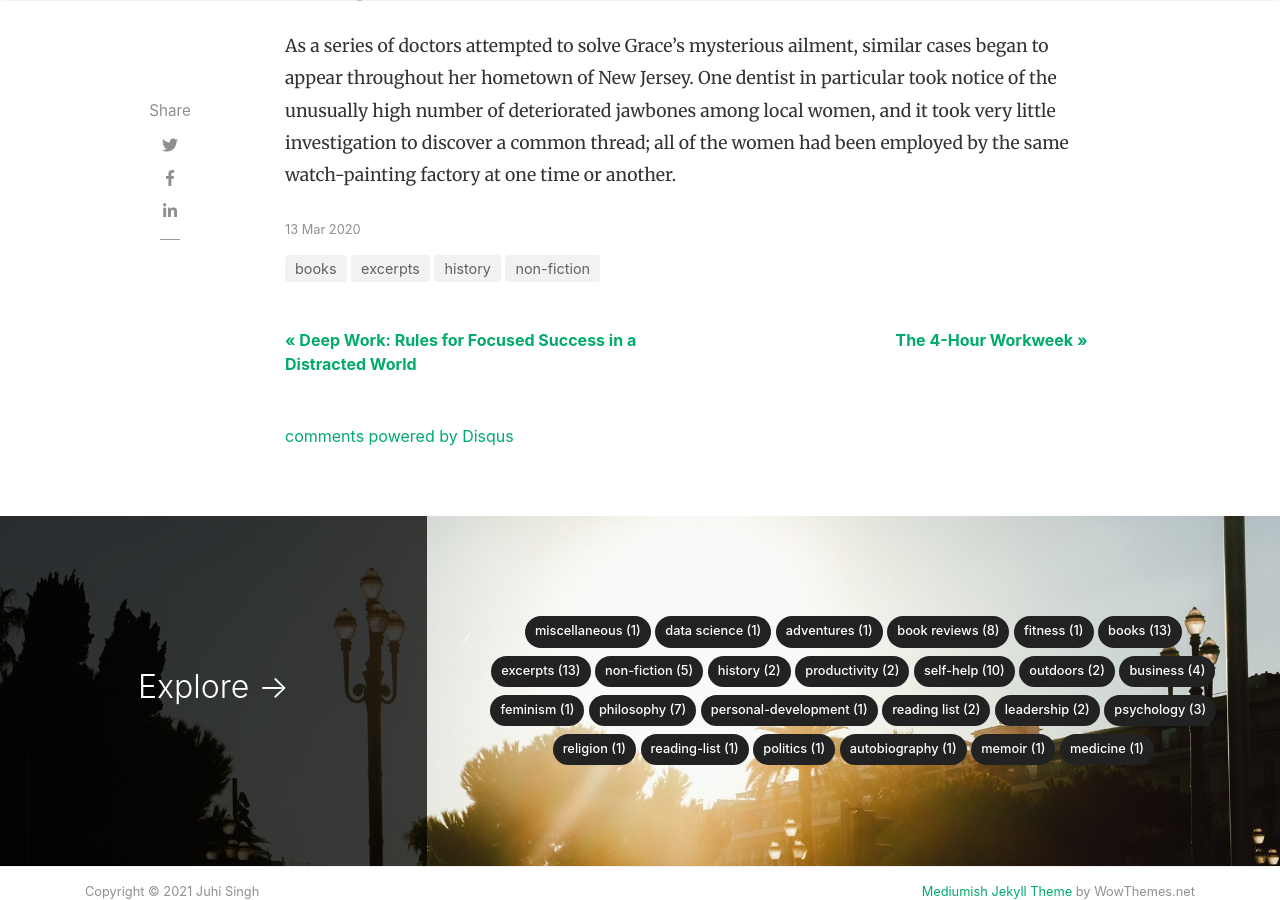
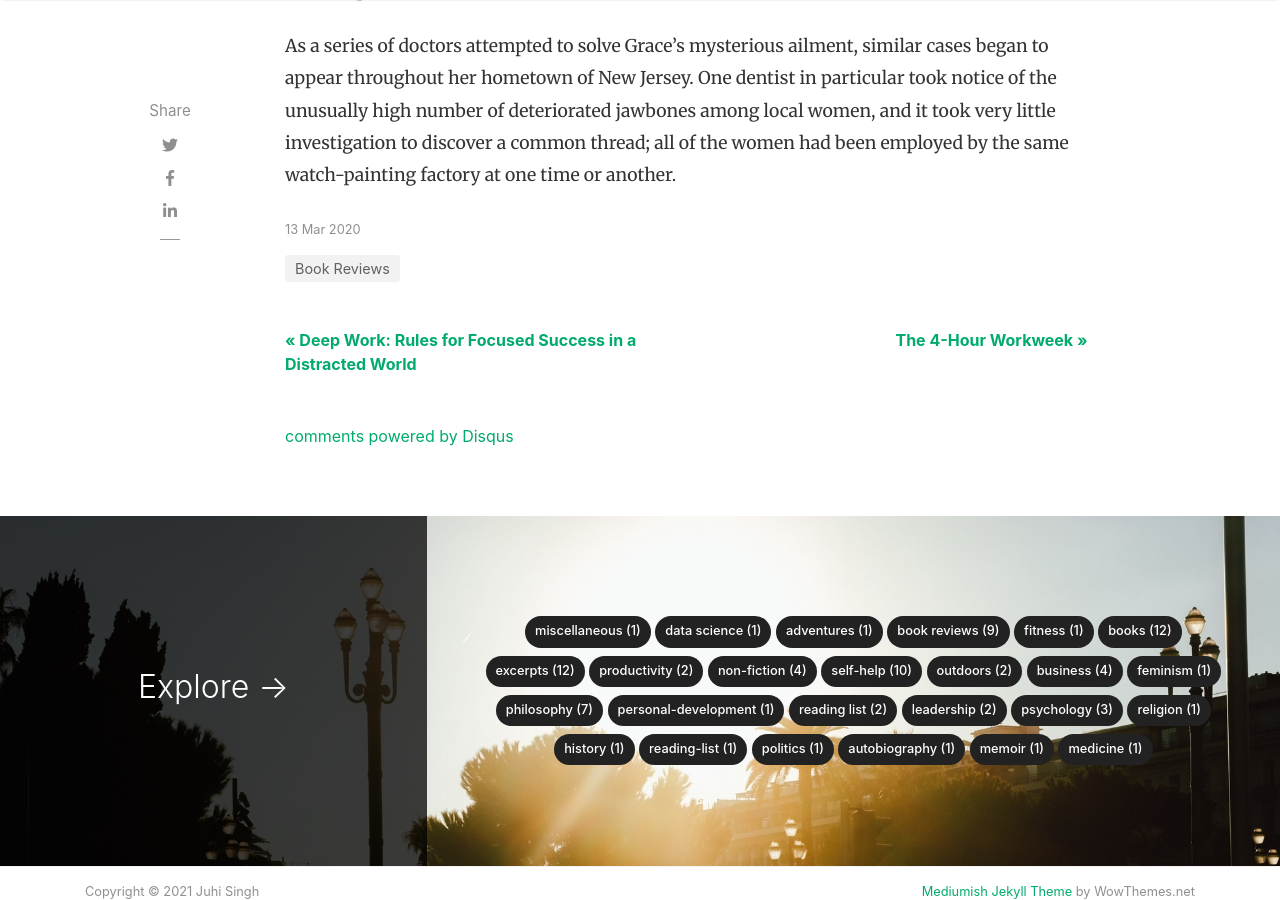
Before and after one commit to jsingh41/jsingh41.github.io, a Jekyll site: the page built from _posts/2020-03-13-radium_girls.md, in a window 1280 px wide and 900 px high, scrolled down 2104 px. Built offline with Jekyll 4.4.1, drawn with Linux system fonts in a browser that asks for light colours; nearby versions of some CDN libraries; comment, search, counter and statistics services are not loaded.

Commit message:
Update 2020-03-13-radium_girls.md

```diff
--- a/_posts/2020-03-13-radium_girls.md
+++ b/_posts/2020-03-13-radium_girls.md
@@ -2,7 +2,7 @@
 layout: post
 title:  "The Radium Girls: The Dark Story of America's Shining Women"
 author: juhi
-categories: [ books, excerpts, non-fiction, history]
+categories: [ Book Reviews]
 image: assets/images/radium_girls.jpg
 ---
 
```
